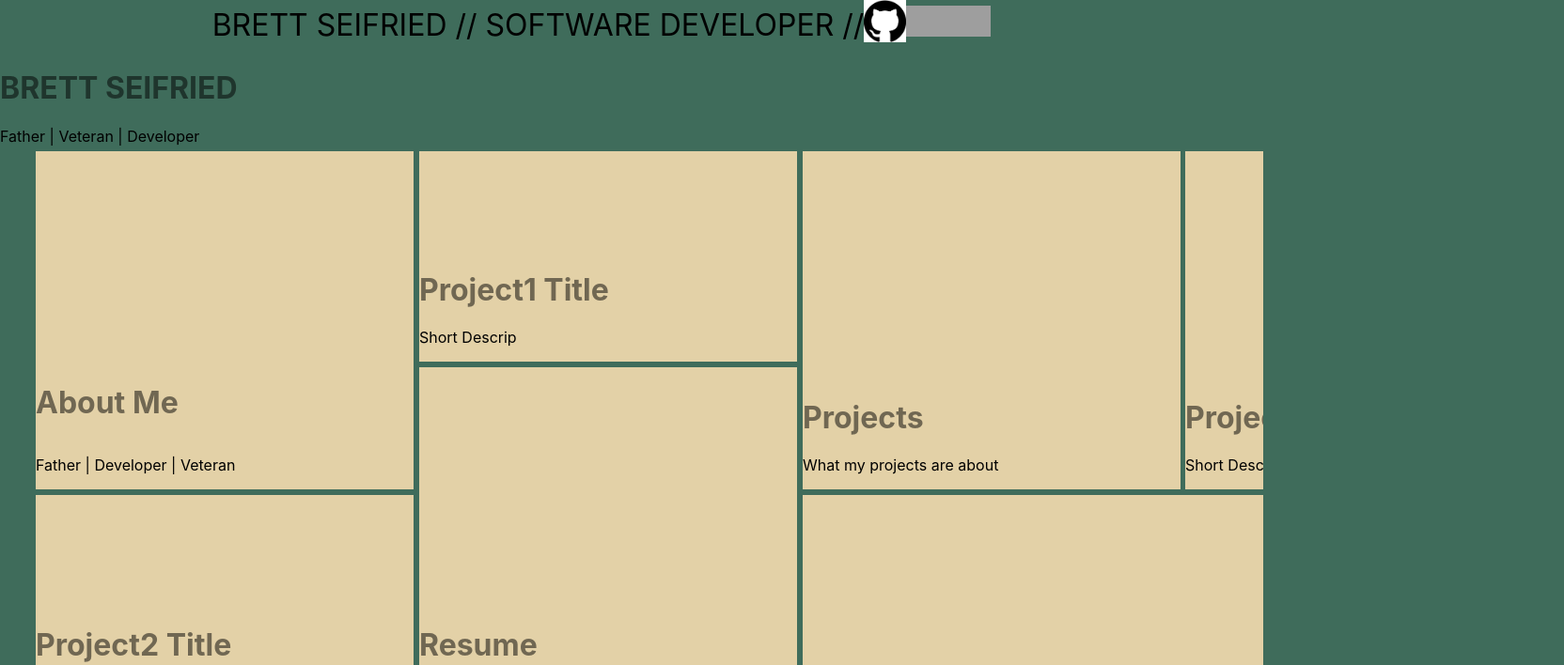
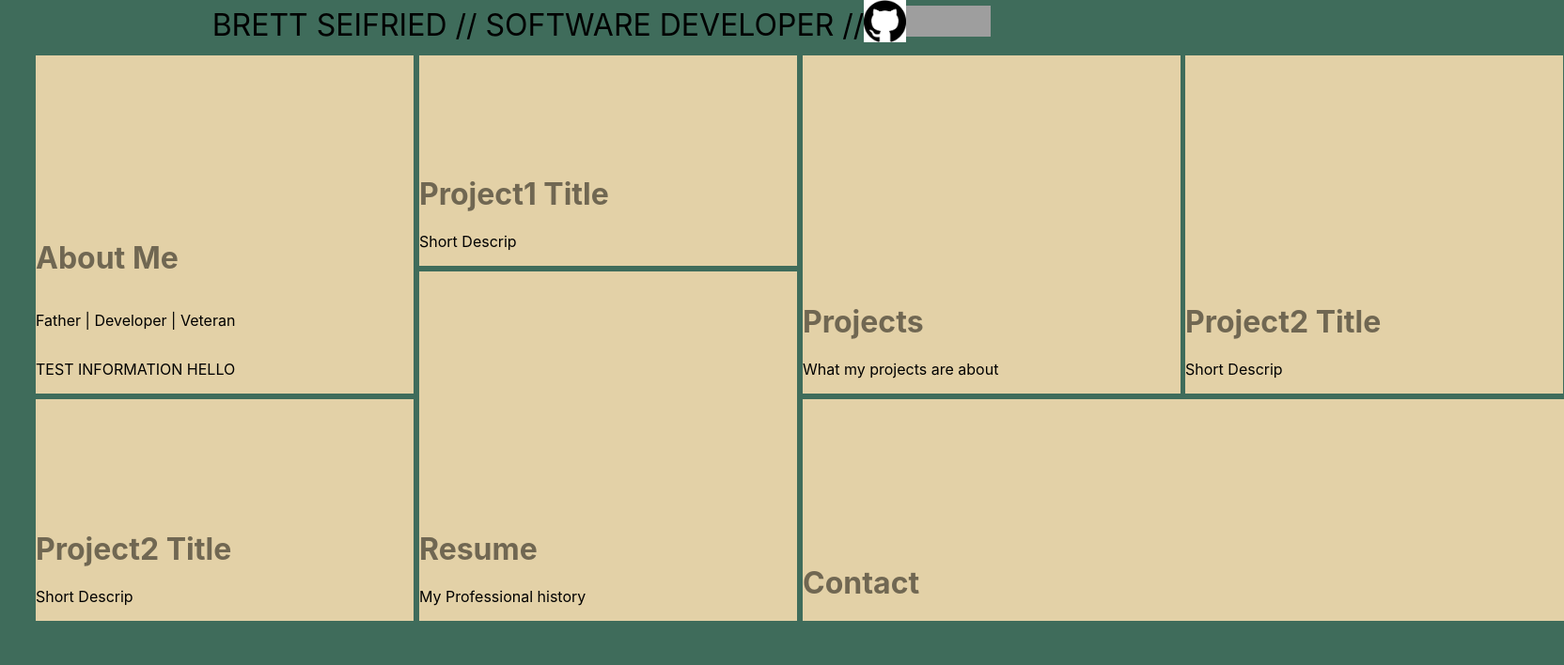
Before and after one commit to BrettSeifried/Portfolio, a React (Create React App) app: page / in a window 1280 px wide. Shown: the top 708 px of the page at 94% size, 1664 px wide, since content can reach past the window. Built offline with nearby package versions, Linux system fonts and the light colour scheme; grey boxes are pictures that could not be loaded.

Commit message:
resizing of aboutme, and transition

```diff
--- a/src/App.css
+++ b/src/App.css
@@ -44,12 +44,3 @@ body {
     transform: rotate(360deg);
   }
 }
-
-.box {
-  @apply bg-indigo-700
-		text-gray-100
-		min-w-full
-		h-32
-		min-h-full
-		rounded;
-}
--- a/src/Components/Body.css
+++ b/src/Components/Body.css
@@ -1,6 +1,9 @@
 .body {
-  position: relative;
-  width: 100%;
+  display: flex;
+  margin: auto;
+  /* position: relative; */
+  /* width: 100%; */
+  max-width: 100rem;
   overflow: hidden;
   min-height: 100%;
   height: 614px;
@@ -20,9 +23,10 @@ body h1 {
   position: absolute;
   will-change: transform, width, height, opacity;
   opacity: 1;
-  width: 402px;
+  /* width: 402px; */
+  width: 25.125rem;
   height: 360px;
-  z-index: 59;
+  z-index: 1;
   transform: translate3d(6px, 6px, 0px);
   background-color: #e3d1a7;
   transition: 1s;
@@ -48,15 +52,22 @@ body h1 {
   opacity: 1;
 }
 
+.aboutmeShow {
+  display: flex;
+  transition: 1.5s;
+  animation-name: fadeIn;
+  animation-duration: 2s;
+}
+
 .project3 {
   display: flex;
   align-items: flex-end;
   position: absolute;
   will-change: transform, width, height, opacity;
   opacity: 1;
-  width: 402px;
+  width: 25.125rem;
   height: 236px;
-  z-index: 4;
+  z-index: 1;
   transform: translate3d(6px, 372px, 0px);
   background-color: #e3d1a7;
 }
@@ -71,7 +82,7 @@ body h1 {
   position: absolute;
   will-change: transform, width, height, opacity;
   opacity: 1;
-  width: 402px;
+  width: 25.125rem;
   height: 224px;
   z-index: 1;
   transform: translate3d(414px, 6px, 0px);
@@ -88,9 +99,9 @@ body h1 {
   position: absolute;
   will-change: transform, width, height, opacity;
   opacity: 1;
-  width: 402px;
+  width: 25.125rem;
   height: 372px;
-  z-index: 5;
+  z-index: 1;
   transform: translate3d(414px, 236px, 0px);
   background-color: #e3d1a7;
 }
@@ -105,9 +116,9 @@ body h1 {
   position: absolute;
   will-change: transform, width, height, opacity;
   opacity: 1;
-  width: 402px;
+  width: 25.125rem;
   height: 360px;
-  z-index: 2;
+  z-index: 1;
   transform: translate3d(822px, 6px, 0px);
   background-color: #e3d1a7;
 }
@@ -116,15 +127,19 @@ body h1 {
   opacity: 1;
 }
 
+.hidden {
+  display: none;
+}
+
 .project2 {
   display: flex;
   align-items: flex-end;
   position: absolute;
   will-change: transform, width, height, opacity;
   opacity: 1;
-  width: 402px;
+  width: 25.125rem;
   height: 360px;
-  z-index: 3;
+  z-index: 1;
   transform: translate3d(1229px, 6px, 0px);
   background-color: #e3d1a7;
 }
@@ -153,3 +168,13 @@ body h1 {
 button {
   display: none;
 }
+
+@keyframes fadeIn {
+  0% {
+    opacity: 0;
+  }
+
+  100% {
+    opacity: 1;
+  }
+}
--- a/src/Components/Body.jsx
+++ b/src/Components/Body.jsx
@@ -11,8 +11,6 @@ import './Body.css';
 export default function Body() {
   return (
     <div>
-      <h1>BRETT SEIFRIED</h1>
-      <a>Father | Veteran | Developer</a>
       <div className="body">
         <AboutMe />
         <Contact />
--- a/src/Views/AboutMe.js
+++ b/src/Views/AboutMe.js
@@ -3,16 +3,17 @@ import { useState } from 'react';
 
 export default function AboutMe() {
   const [aboutme, setStyle] = useState('aboutme');
+  const [hidden, setHidden] = useState('hidden');
   const ToggleClass = () => {
     setStyle(!aboutme);
+    setHidden(!hidden);
   };
 
   return (
-    <div>
-      <div onClick={ToggleClass} className={aboutme ? 'aboutme' : 'aboutmeBig'}>
-        <h1>About Me</h1>
-        <p>Father | Developer | Veteran</p>
-      </div>
+    <div onClick={ToggleClass} className={aboutme ? 'aboutme' : 'aboutmeBig'}>
+      <h1>About Me</h1>
+      <p>Father | Developer | Veteran</p>
+      <p className={hidden ? 'aboutmeShow' : 'hidden'}> TEST INFORMATION HELLO </p>
     </div>
   );
 }
```
